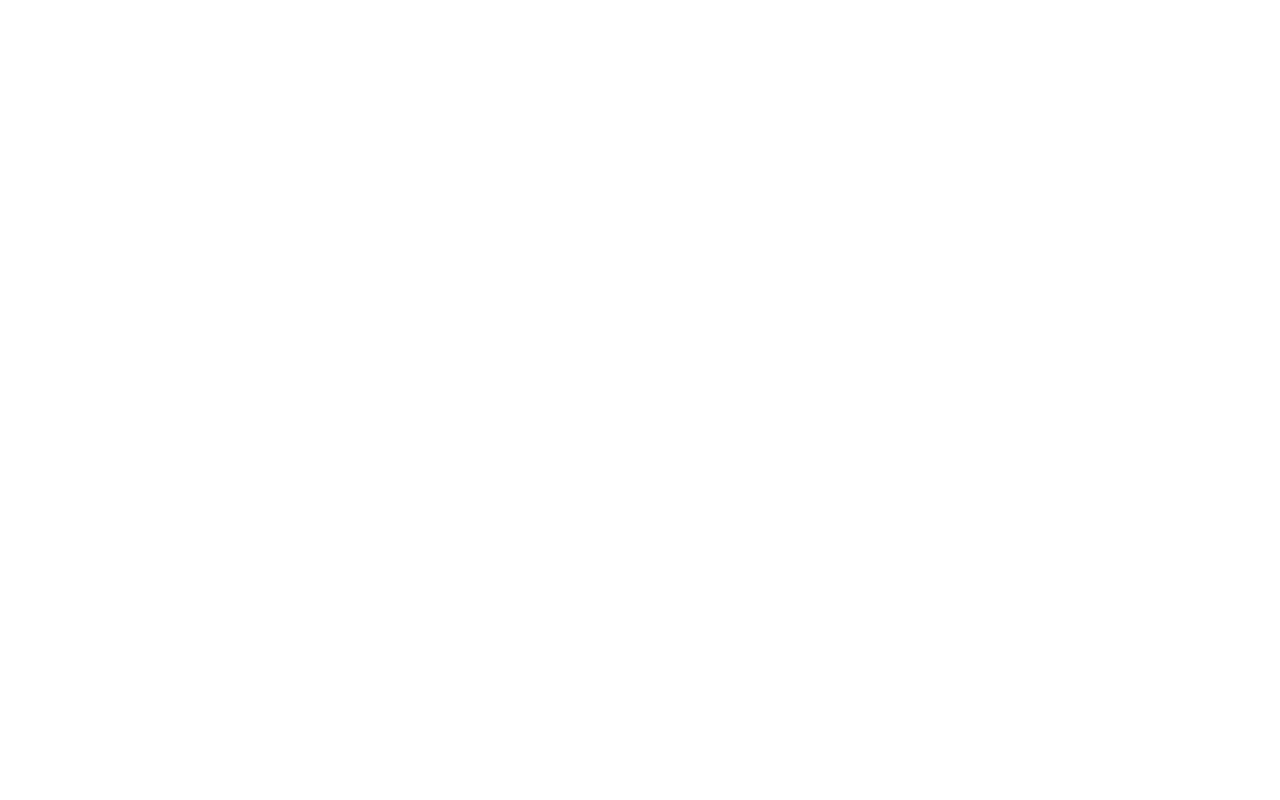
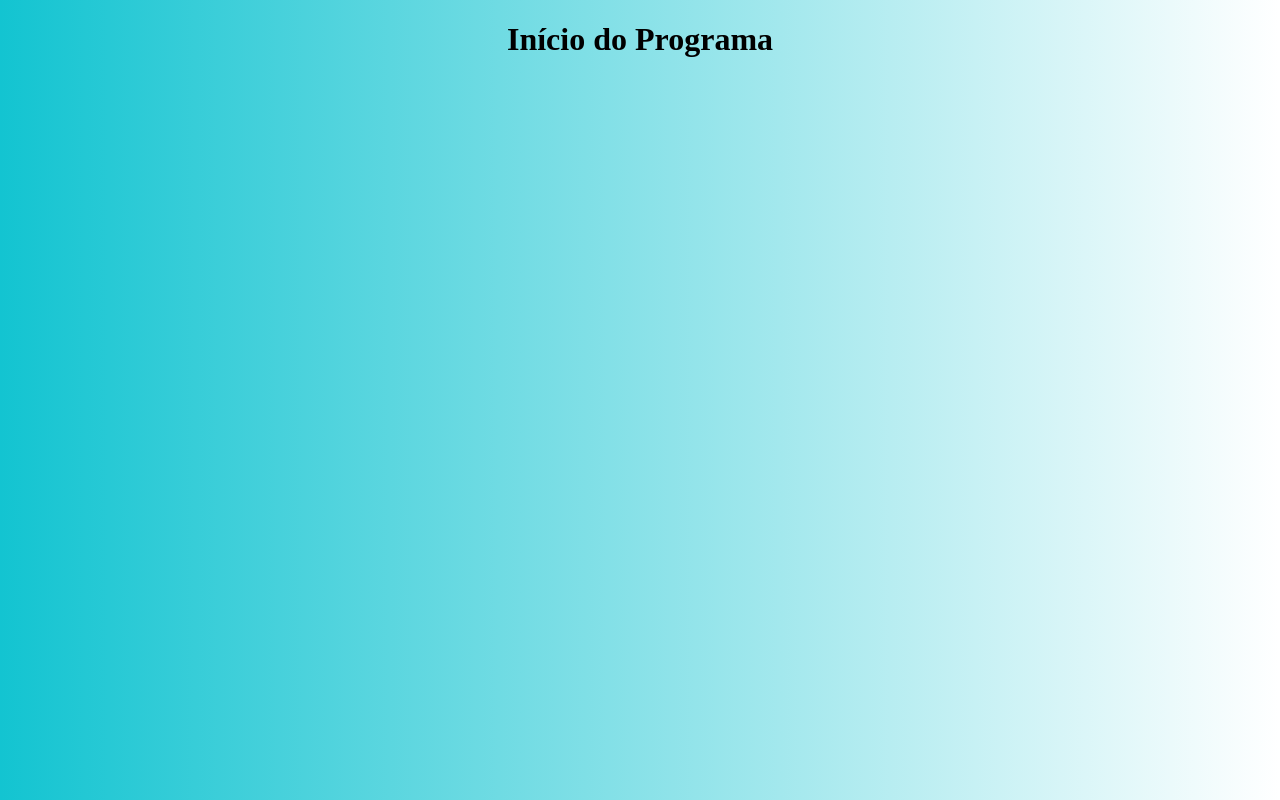
Before and after one commit to JuanRufino63/-cp1-dev-web-1sem, a plain HTML site: page index.html in a window 1280 px wide. Drawn offline with Linux system fonts and the light colour scheme.

Commit message:
Sétimo exercício parte do html feita por Julia. link github: https://github.com/JuliaSilva7

```diff
--- a/index.html
+++ b/index.html
@@ -3,9 +3,19 @@
 <head>
     <meta charset="UTF-8">
     <meta name="viewport" content="width=device-width, initial-scale=1.0">
-    <title>Document</title>
+    <title>CP-1WEB/DEVX</title>
+    <style>
+        body
+            {
+                background-image: linear-gradient(to right, rgb(19, 196, 209), rgb(255, 255, 255));
+                text-align: center;
+            }
+    </style>
+
 </head>
 <body>
+    <h1>Início do Programa</h1>
 
+    <script src="script.js"> </script>
 </body>
 </html>
```
